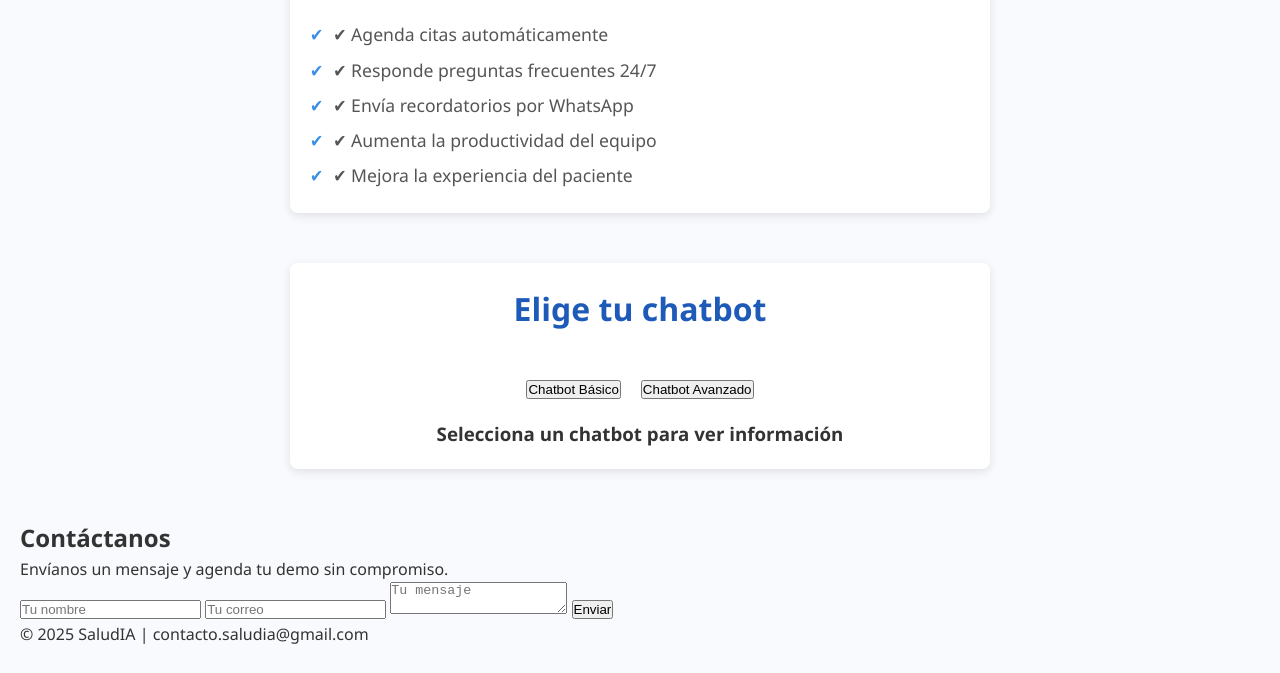
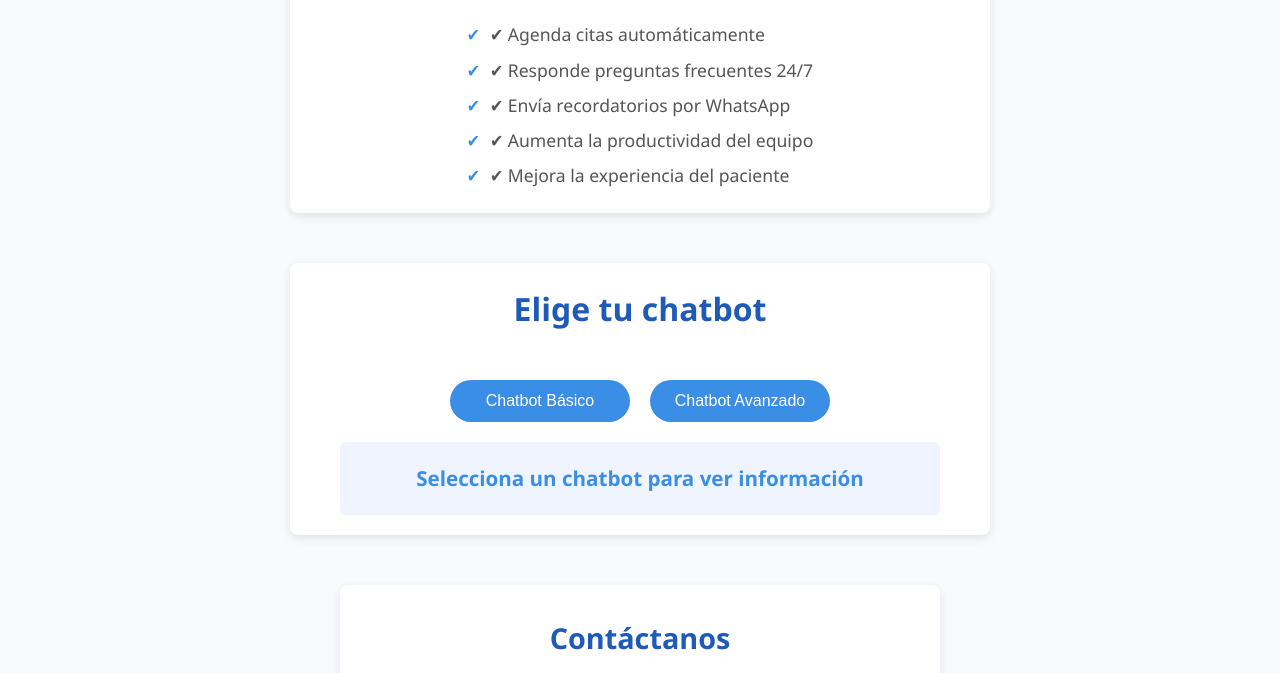
Before and after one commit to SaludIA-Oficial/SaludIA, a plain HTML site: page index.html in a window 1280 px wide. Shown: the part 460-1133 px from the top of the page. Drawn offline with Linux system fonts and the light colour scheme.

Commit message:
Update styles.css
Add landing page files

```diff
--- a/styles.css
+++ b/styles.css
@@ -69,12 +69,12 @@ header.hero .tagline {
   background: white;
   border-radius: 8px;
   box-shadow: 0 3px 10px rgb(0 0 0 / 0.1);
+  text-align: center;
 }
 
 .beneficios h2 {
   margin-bottom: 20px;
   font-size: 2rem;
-  text-align: center;
   color: #1e5bb8;
 }
 
@@ -83,6 +83,9 @@ header.hero .tagline {
   font-size: 1.1rem;
   line-height: 2;
   color: #555;
+  padding-left: 0;
+  display: inline-block;
+  text-align: left;
 }
 
 .beneficios li::before {
@@ -102,8 +105,8 @@ header.hero .tagline {
   text-align: center;
   display: flex;
   flex-direction: column;
-  align-items: center; /* CENTRA contenido horizontalmente */
-  gap: 20px; /* espacio entre elementos hijos */
+  align-items: center; /* centra horizontalmente */
+  gap: 20px;
 }
 
 .tipos-chatbot h2 {
@@ -114,7 +117,114 @@ header.hero .tagline {
 
 .botones-chatbot {
   display: flex;
-  gap: 20px; /* espacio entre botones */
-  justify-content: center; /* centra los botones */
+  gap: 20px;
+  justify-content: center;
   width: 100%;
-  max-width: 400
+  max-width: 400px;
+}
+
+.botones-chatbot button {
+  flex: 1;
+  max-width: 180px;
+  background-color: #3a8ee6;
+  color: white;
+  border: none;
+  padding: 12px 0;
+  font-size: 1rem;
+  border-radius: 30px;
+  cursor: pointer;
+  transition: background-color 0.3s ease;
+}
+
+.botones-chatbot button:hover {
+  background-color: #1e5bb8;
+}
+
+.info-chatbot {
+  background-color: #f0f4ff;
+  padding: 20px;
+  border-radius: 6px;
+  color: #333;
+  font-size: 1.1rem;
+  max-width: 600px;
+  width: 100%;
+  text-align: center;
+}
+
+.info-chatbot h3 {
+  margin-top: 0;
+  color: #3a8ee6;
+}
+
+/* Sección contacto */
+.contacto {
+  max-width: 600px;
+  margin: 0 auto 40px auto;
+  background: white;
+  padding: 30px 25px;
+  border-radius: 8px;
+  box-shadow: 0 3px 10px rgb(0 0 0 / 0.1);
+  text-align: center;
+}
+
+.contacto h2 {
+  margin-bottom: 15px;
+  font-size: 1.8rem;
+  color: #1e5bb8;
+}
+
+.contacto p {
+  margin-bottom: 25px;
+  font-size: 1.1rem;
+  color: #555;
+}
+
+.contacto form input,
+.contacto form textarea {
+  width: 100%;
+  padding: 12px 15px;
+  margin-bottom: 20px;
+  border: 2px solid #ccc;
+  border-radius: 6px;
+  font-size: 1rem;
+  font-family: inherit;
+  transition: border-color 0.3s ease;
+}
+
+.contacto form input:focus,
+.contacto form textarea:focus {
+  border-color: #3a8ee6;
+  outline: none;
+}
+
+.contacto form textarea {
+  resize: vertical;
+  min-height: 100px;
+}
+
+.contacto form button {
+  background-color: #3a8ee6;
+  color: white;
+  border: none;
+  padding: 15px 30px;
+  font-size: 1.1rem;
+  border-radius: 30px;
+  cursor: pointer;
+  transition: background-color 0.3s ease;
+  display: block;
+  margin: 0 auto;
+}
+
+.contacto form button:hover {
+  background-color: #1e5bb8;
+}
+
+/* Footer */
+footer {
+  text-align: center;
+  padding: 15px 10px;
+  font-size: 0.9rem;
+  color: #777;
+  border-top: 1px solid #ddd;
+  margin-top: 40px;
+}
```
